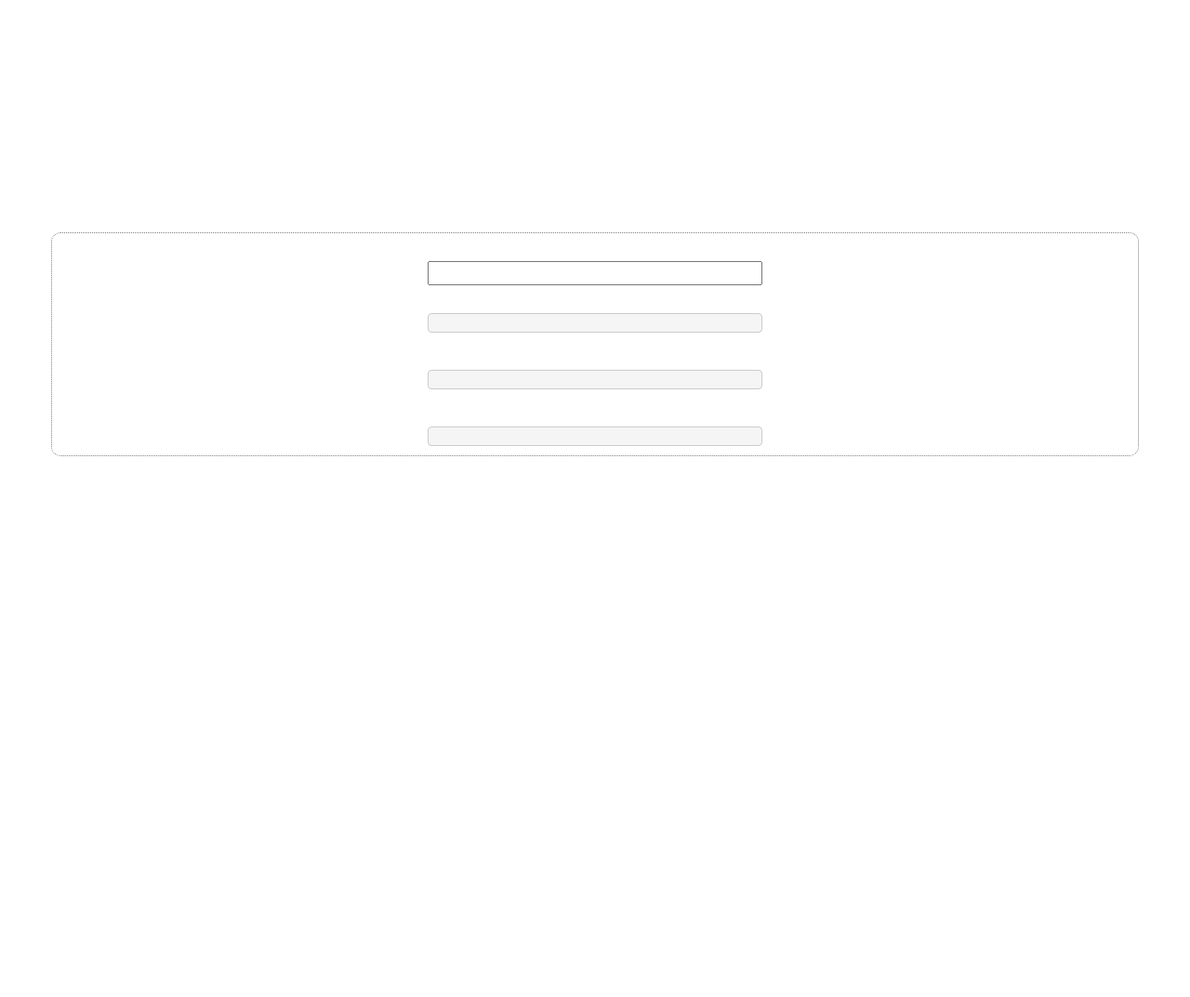
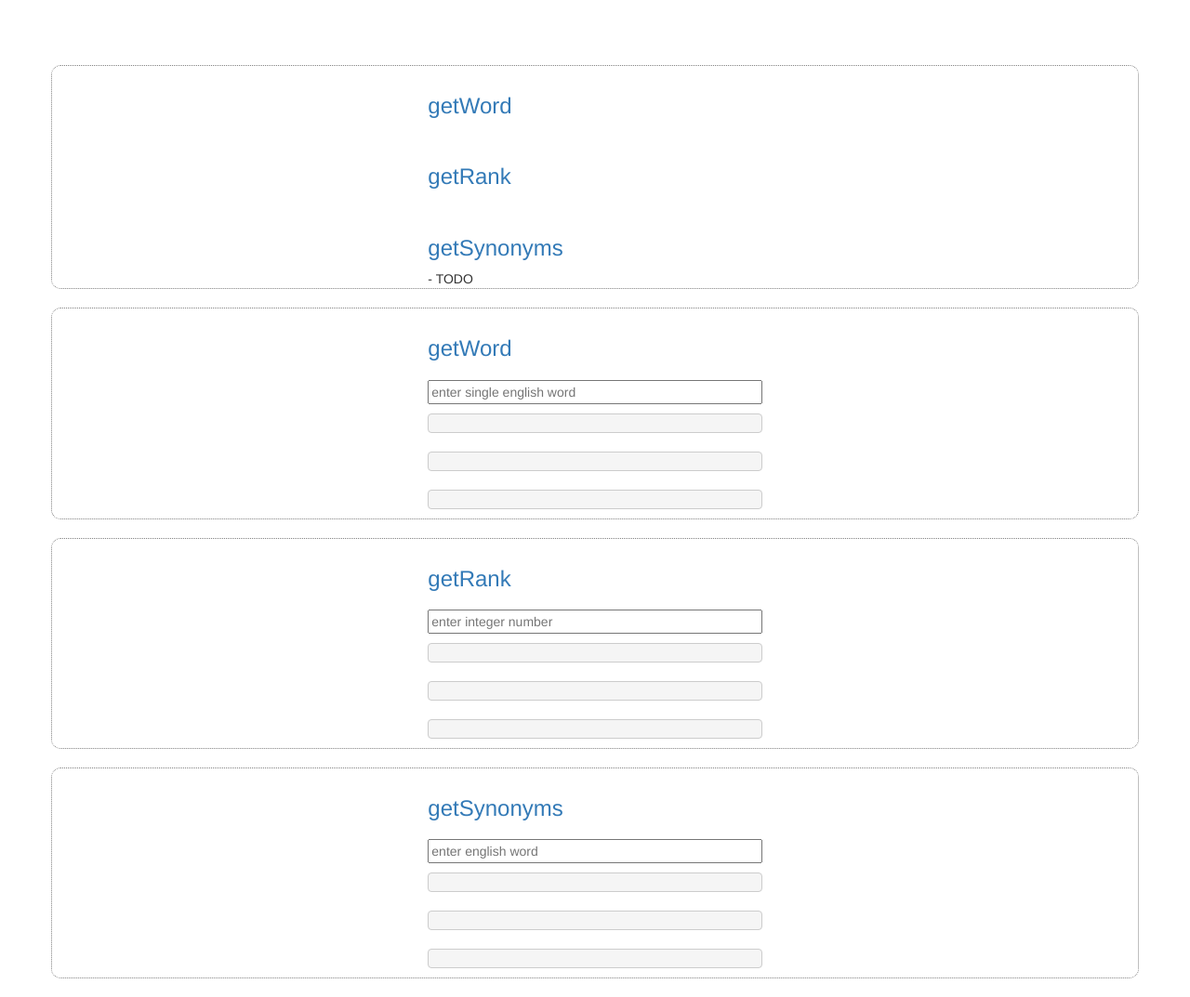
Before and after one commit to ptraverse/wordrank, a website: page public/demo.html in a window 1280 px wide. Shown: the whole page at 93% size. Before the commit the page ends 800 px from the top, so only its background shows below. Drawn offline with nearby package versions, Linux system fonts and the light colour scheme.

Commit message:
filled out the xamplexs and cleand a bit up

```diff
--- a/public/css/main.css
+++ b/public/css/main.css
@@ -9,11 +9,11 @@
 }
 
 .row {
-	padding-top: 30px;
+	padding-top: 10px;
 }
 
 .container {
-	margin-top:200px;
+	margin-top:20px;
 	border: 1px dotted gray;
 	-webkit-border-radius: 10px;
 	-moz-border-radius: 10px;
--- a/public/demo.html
+++ b/public/demo.html
@@ -1,8 +1,6 @@
 <!doctype html>
-<!--[if lt IE 7]>      <html class="no-js lt-ie9 lt-ie8 lt-ie7" lang=""> <![endif]-->
-<!--[if IE 7]>         <html class="no-js lt-ie9 lt-ie8" lang=""> <![endif]-->
-<!--[if IE 8]>         <html class="no-js lt-ie9" lang=""> <![endif]-->
-<!--[if gt IE 8]><!--> <html class="no-js" lang=""> <!--<![endif]-->
+<html class="no-js" >
+
     <head>
         <meta charset="utf-8">
         <meta http-equiv="X-UA-Compatible" content="IE=edge,chrome=1">
@@ -10,7 +8,6 @@
         <meta name="description" content="">
         <meta name="viewport" content="width=device-width, initial-scale=1">
         <link rel="apple-touch-icon" href="apple-touch-icon.png">
-
         <link rel="stylesheet" href="css/bootstrap.min.css">
         <style>
             body {
@@ -20,93 +17,193 @@
         </style>
         <link rel="stylesheet" href="css/bootstrap-theme.min.css">
         <link rel="stylesheet" href="css/main.css">
-
         <script src="js/vendor/modernizr-2.8.3-respond-1.4.2.min.js"></script>
     </head>
+
     <body>
-        <!--[if lt IE 8]>
-            <p class="browserupgrade">You are using an <strong>outdated</strong> browser. Please <a href="http://browsehappy.com/">upgrade your browser</a> to improve your experience.</p>
-        <![endif]-->
-
+    <div class="container">
+        <div class="row">
+            <div class="col-md-4">
+            </div>
+            <div class="col-md-4">
+                <a href="#getWord"><h3>getWord</h3></a><br />
+                <a href="#getRank"><h3>getRank</h3></a><br />
+                <a href="#getSynonyms"><h3>getSynonyms</h3></a> - TODO <br />
+            </div>
+            <div class="col-md-4">
+            </div>
+        </div>
+    </div>
 
     <div class="container">
-      <!-- Example row of columns -->
       <div class="row">
-
         <div class="col-md-4">
         </div>
-
         <div class="col-md-4">
-            <!-- <label for="inputWord">Word: </label> -->
-          <input type="text" id="inputWord" style="width:100%;"/>
+            <a id="getWord"><h3>getWord</h3></a>
         </div>
-
         <div class="col-md-4">
         </div>
-
+      </div>
+      <div class="row">
+        <div class="col-md-4">
+        </div>
+        <div class="col-md-4">
+            <input type="text" id="inputWord" style="width:100%;" placeholder="enter single english word"/>
+        </div>
+        <div class="col-md-4">
+        </div>
       </div>
 
        <div class="row">
-
         <div class="col-md-4">
         </div>
-
         <div class="col-md-4">
             <pre><div id="result"></div></pre>
         </div>
-
         <div class="col-md-4">
         </div>
-
        </div>
 
        <div class="row">
-
         <div class="col-md-4">
         </div>
-
         <div class="col-md-4">
             <pre><div id="getUrl"></div></pre>
         </div>
-
         <div class="col-md-4">
         </div>
-
        </div>
 
-
        <div class="row">
-
         <div class="col-md-4">
         </div>
-
         <div class="col-md-4">
             <pre><div id="usage"></div></pre>
         </div>
-
         <div class="col-md-4">
         </div>
+       </div>
+      <footer>
+      </footer>
+    </div> <!-- /container -->
 
+    <!------------------------- -->
+
+    <div class="container">
+      <div class="row">
+        <div class="col-md-4">
+        </div>
+        <div class="col-md-4">
+            <a id="getRank"><h3>getRank</h3></a>
+        </div>
+        <div class="col-md-4">
+        </div>
+      </div>
+      <div class="row">
+        <div class="col-md-4">
+        </div>
+        <div class="col-md-4">
+          <input type="text" id="inputRank" style="width:100%;" placeholder="enter integer number"/>
+        </div>
+        <div class="col-md-4">
+        </div>
+      </div>
+
+       <div class="row">
+        <div class="col-md-4">
+        </div>
+        <div class="col-md-4">
+            <pre><div id="rankResult"></div></pre>
+        </div>
+        <div class="col-md-4">
+        </div>
        </div>
 
+       <div class="row">
+        <div class="col-md-4">
+        </div>
+        <div class="col-md-4">
+            <pre><div id="rankGetUrl"></div></pre>
+        </div>
+        <div class="col-md-4">
+        </div>
+       </div>
+
+       <div class="row">
+        <div class="col-md-4">
+        </div>
+        <div class="col-md-4">
+            <pre><div id="rankUsage"></div></pre>
+        </div>
+        <div class="col-md-4">
+        </div>
+       </div>
       <footer>
+      </footer>
+    </div> <!-- /container -->
 
+
+    <!------------------------- -->
+
+    <div class="container">
+      <div class="row">
+        <div class="col-md-4">
+        </div>
+        <div class="col-md-4">
+            <a id="getSynonyms"><h3>getSynonyms</h3></a>
+        </div>
+        <div class="col-md-4">
+        </div>
+      </div>
+      <div class="row">
+        <div class="col-md-4">
+        </div>
+        <div class="col-md-4">
+          <input type="text" id="inputSynonyms" style="width:100%;" placeholder="enter english word"/>
+        </div>
+        <div class="col-md-4">
+        </div>
+      </div>
+
+       <div class="row">
+        <div class="col-md-4">
+        </div>
+        <div class="col-md-4">
+            <pre><div id="synonymsResult"></div></pre>
+        </div>
+        <div class="col-md-4">
+        </div>
+       </div>
+
+       <div class="row">
+        <div class="col-md-4">
+        </div>
+        <div class="col-md-4">
+            <pre><div id="synonymsGetUrl"></div></pre>
+        </div>
+        <div class="col-md-4">
+        </div>
+       </div>
+
+       <div class="row">
+        <div class="col-md-4">
+        </div>
+        <div class="col-md-4">
+            <pre><div id="synonymsUsage"></div></pre>
+        </div>
+        <div class="col-md-4">
+        </div>
+       </div>
+      <footer>
       </footer>
-    </div> <!-- /container -->        <script src="//ajax.googleapis.com/ajax/libs/jquery/1.11.2/jquery.min.js"></script>
+    </div> <!-- /container -->
+
+
+        <script src="//ajax.googleapis.com/ajax/libs/jquery/1.11.2/jquery.min.js"></script>
         <script>window.jQuery || document.write('<script src="js/vendor/jquery-1.11.2.min.js"><\/script>')</script>
-
         <script src="js/vendor/bootstrap.min.js"></script>
-
         <script src="js/demo.js"></script>
 
-        <!-- Google Analytics: change UA-XXXXX-X to be your site's ID. -->
-        <script>
-            (function(b,o,i,l,e,r){b.GoogleAnalyticsObject=l;b[l]||(b[l]=
-            function(){(b[l].q=b[l].q||[]).push(arguments)});b[l].l=+new Date;
-            e=o.createElement(i);r=o.getElementsByTagName(i)[0];
-            e.src='//www.google-analytics.com/analytics.js';
-            r.parentNode.insertBefore(e,r)}(window,document,'script','ga'));
-            ga('create','UA-XXXXX-X','auto');ga('send','pageview');
-        </script>
     </body>
 </html>
--- a/public/js/demo.js
+++ b/public/js/demo.js
@@ -7,19 +7,47 @@ $(document).ready(function() {
 		return usage;
 	};
 
+	var buildRankUsage = function(rank, word) {
+		var usage = "var wc = require('wordrank-client');\nvar rank = '"+rank+"';\nvar result = wc.getRank(rank);\nvar word = result.word; // => "+word+"\n";
+		return usage;
+	};
+
+	// getWord form change
 	$('input#inputWord').change(function() {
 		var inputWord = $(this).val();
-		console.log("Getting Rank via Ajax for "+inputWord);
+		// console.log("Getting Rank via Ajax for "+inputWord);
 		$('div#result').html('... ');
 		$('div#getUrl').html('... ');
 		$('div#usage').html('... ');
 		$.get('/word/'+inputWord, function(jsonResult) {
+			// console.log(jsonResult);
+			// console.log(jsonResult.response.rank);
+			$('div#result').html(jsonResult.response.rank);
+			var getHref = '/word/'+inputWord;
+			$('div#getUrl').html('<a href="'+getHref+'" target="_blank">'+'GET'+'</a><br/>');
+			$('div#usage').html('<pre>'+buildWordUsage(inputWord,jsonResult.response.rank)+'</pre><br/>');
+		}).fail( function() {
+			// console.log('fail');
+			$('div#result').html('fail');
+		}).done( function() {
+			// console.log('done');
+		});
+	});
+
+	// getRank form change
+	$('input#inputRank').change(function() {
+		var inputRank = $(this).val();
+		console.log("Getting Word via Ajax for "+inputRank);
+		$('div#rankResult').html('... ');
+		$('div#rankGetUrl').html('... ');
+		$('div#rankUsage').html('... ');
+		$.get('/rank/'+inputRank, function(jsonResult) {
 			console.log(jsonResult);
 			console.log(jsonResult.response.rank);
-			$('div#result').html(jsonResult.response.rank);
-			var getHref = '/word/'+inputWord;
-			$('div#getUrl').html('<a href="'+getHref+'"">'+'GET'+'</a><br/>');
-			$('div#usage').html('<pre>'+buildWordUsage(inputWord,jsonResult.response.rank)+'</pre><br/>');
+			$('div#rankResult').html(jsonResult.response.word);
+			var getHref = '/rank/'+inputRank;
+			$('div#rankGetUrl').html('<a href="'+getHref+'" target="_blank">'+'GET'+'</a><br/>');
+			$('div#rankUsage').html('<pre>'+buildRankUsage(inputRank,jsonResult.response.word)+'</pre><br/>');
 		}).fail( function() {
 			console.log('fail');
 			$('div#result').html('fail');
--- a/server.js
+++ b/server.js
@@ -48,8 +48,9 @@ app.get('/rank/:rank', function(req, res){
     var jsons = { 'request': { 'rank': rank } };
     var word = wordrank.getRank(rank, function(result) {
         console.log(result);
-        var response = { 'rank': rank, 'word': parseInt(result)};
+        var response = { 'rank': rank, 'word': result};
         jsons.response = response;
+        console.log(jsons);
         res.json(jsons);
     });
 });
```
Also changed, not shown: public/index.html (+3 -14 lines), wordrank.js (+41 -5 lines), demo_screenshot.JPG (added).
